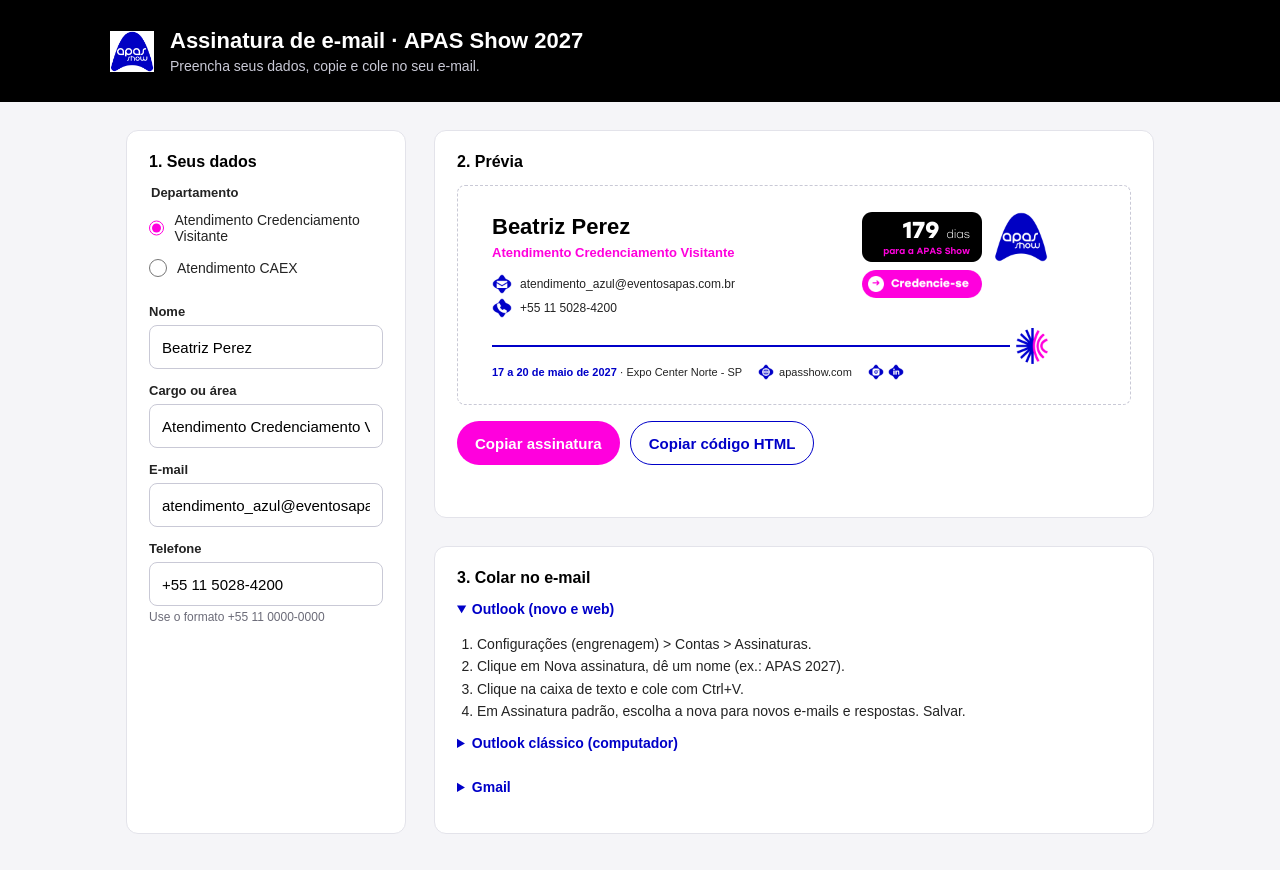
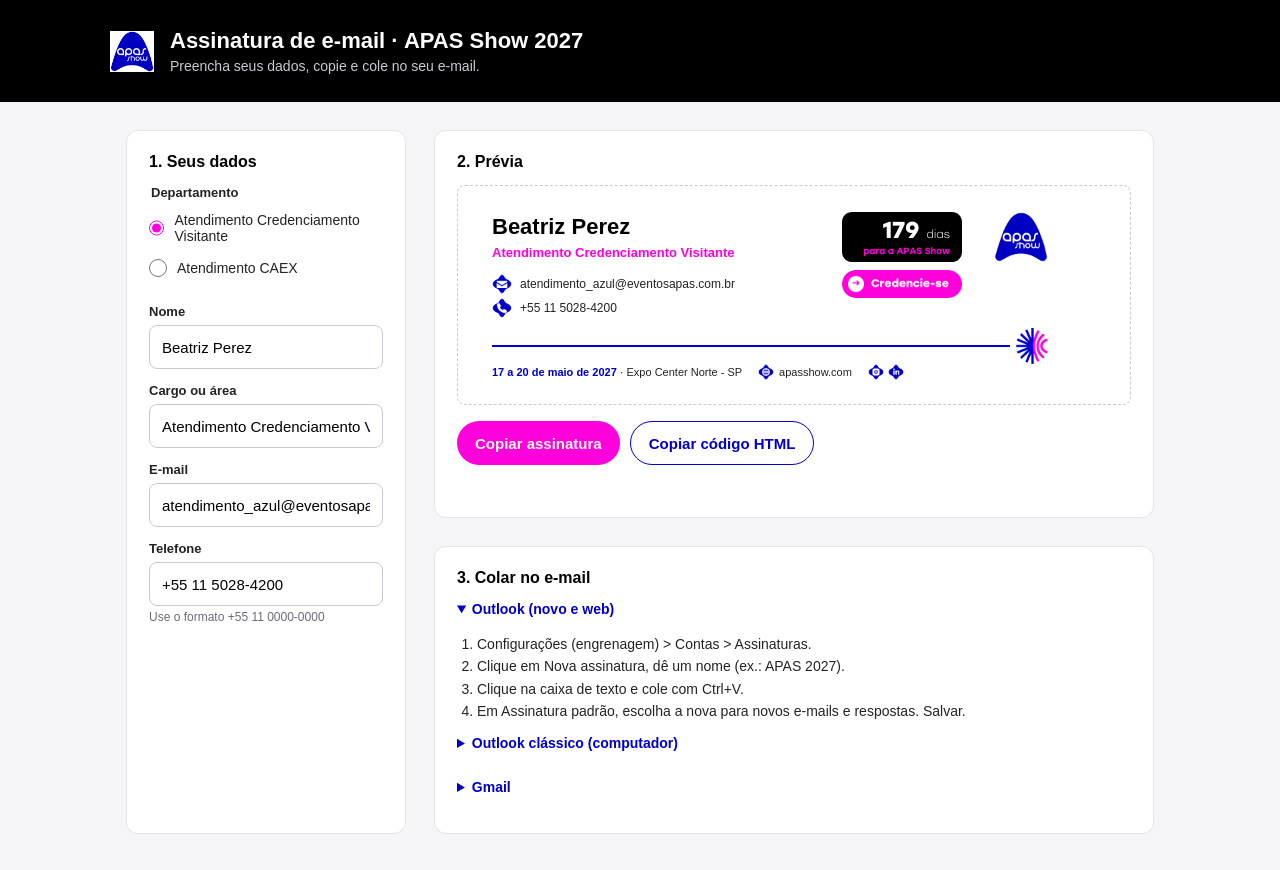
Before and after one commit to tiagopaiva-mci/apas-contagem, a plain HTML site: page docs/gerador.html in a window 1280 px wide. Drawn offline with Linux system fonts and the light colour scheme.

Commit message:
Add files via upload

```diff
--- a/docs/gerador.html
+++ b/docs/gerador.html
@@ -108,17 +108,17 @@ function sig(){
   '<div style="'+F+'font-size:13px;font-weight:bold;color:#ff00dd;line-height:18px;padding-top:4px">'+cargo+'</div>'+
   '<table cellpadding="0" cellspacing="0" border="0" style="margin-top:10px">'+
     '<tr><td width="20" style="padding:2px 0"><img src="'+BASE+'sig-mail.png" width="20" height="20" alt="E-mail" style="display:block;border:0"></td>'+
-    '<td style="padding:2px 0 2px 8px;'+F+'font-size:12px"><a href="mailto:'+email+'" style="color:#232323;text-decoration:none">'+email+'</a></td></tr>'+
+    '<td style="padding:2px 0 2px 8px;'+F+'font-size:12px"><a href="mailto:'+email+'" style="color:#232323 !important;text-decoration:none !important"><span style="color:#232323;text-decoration:none">'+email+'</span></a></td></tr>'+
     '<tr><td width="20" style="padding:2px 0"><img src="'+BASE+'sig-tel.png" width="20" height="20" alt="Telefone" style="display:block;border:0"></td>'+
-    '<td style="padding:2px 0 2px 8px;'+F+'font-size:12px"><a href="tel:'+esc(telLink)+'" style="color:#232323;text-decoration:none">'+tel+'</a></td></tr>'+
+    '<td style="padding:2px 0 2px 8px;'+F+'font-size:12px"><a href="tel:'+esc(telLink)+'" style="color:#232323 !important;text-decoration:none !important"><span style="color:#232323;text-decoration:none">'+tel+'</span></a></td></tr>'+
   '</table>'+
 '</td>'+
 '<td valign="top" align="right" style="padding:16px 20px 0 0">'+
   '<table cellpadding="0" cellspacing="0" border="0"><tr>'+
-    '<td valign="top" align="right">'+
-      '<img src="'+BASE+'contagem.png" width="120" height="50" alt="Contagem para a APAS Show 2027" style="display:block;border:0">'+
-      '<a href="'+esc(comUtm(D.link))+'" style="text-decoration:none"><img src="'+BASE+D.botao+'" width="'+D.largura+'" height="28" alt="'+D.alt+'" style="display:block;border:0;margin-top:8px"></a>'+
-    '</td>'+
+    '<td valign="top"><table cellpadding="0" cellspacing="0" border="0" width="160" style="width:160px">'+
+      '<tr><td align="center"><img src="'+BASE+'contagem.png" width="120" height="50" alt="Contagem para a APAS Show 2027" style="display:block;border:0;margin:0 auto"></td></tr>'+
+      '<tr><td align="center" style="padding-top:8px"><a href="'+esc(comUtm(D.link))+'" style="text-decoration:none"><img src="'+BASE+D.botao+'" width="'+D.largura+'" height="28" alt="'+D.alt+'" style="display:block;border:0;margin:0 auto"></a></td></tr>'+
+    '</table></td>'+
     '<td valign="top" style="padding-left:12px"><img src="'+BASE+'sig-logo.png" width="54" height="50" alt="APAS Show" style="display:block;border:0"></td>'+
   '</tr></table>'+
 '</td></tr>'+
@@ -132,7 +132,7 @@ function sig(){
   '<table cellpadding="0" cellspacing="0" border="0"><tr>'+
     '<td style="'+F+'font-size:11px;color:#232323;white-space:nowrap"><b style="color:#0000c8">17 a 20 de maio de 2027</b> · Expo Center Norte - SP</td>'+
     '<td style="padding-left:16px"><img src="'+BASE+'sig-web.png" width="16" height="16" alt="" style="display:block;border:0"></td>'+
-    '<td style="padding-left:5px;'+F+'font-size:11px"><a href="'+esc(LINK_SITE)+'" style="color:#232323;text-decoration:none">apasshow.com</a></td>'+
+    '<td style="padding-left:5px;'+F+'font-size:11px"><a href="'+esc(LINK_SITE)+'" style="color:#232323 !important;text-decoration:none !important"><span style="color:#232323;text-decoration:none">apasshow.com</span></a></td>'+
     (socials?'<td style="padding-left:12px"><table cellpadding="0" cellspacing="0" border="0"><tr>'+socials+'</tr></table></td>':'')+
   '</tr></table>'+
 '</td></tr>'+
```
